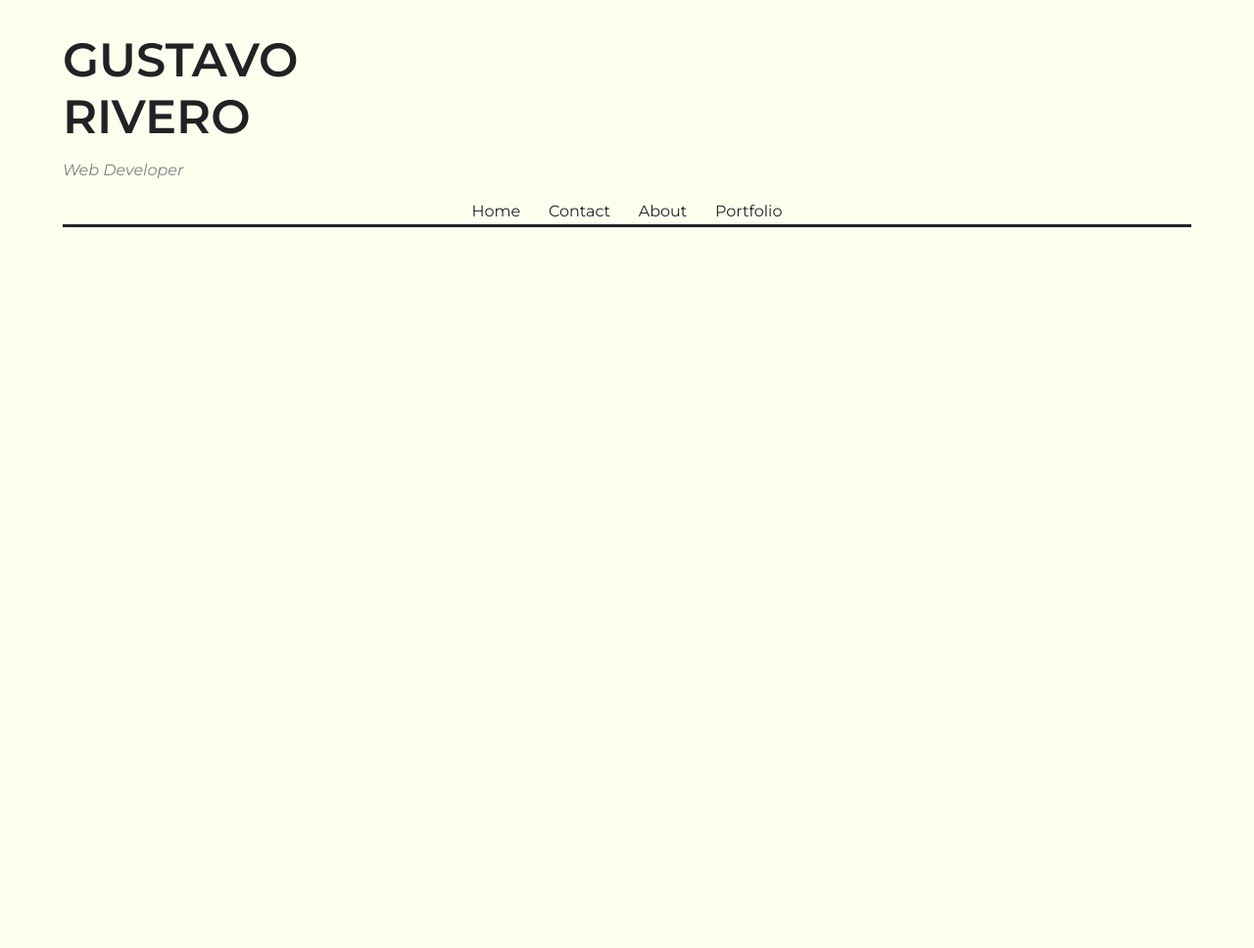
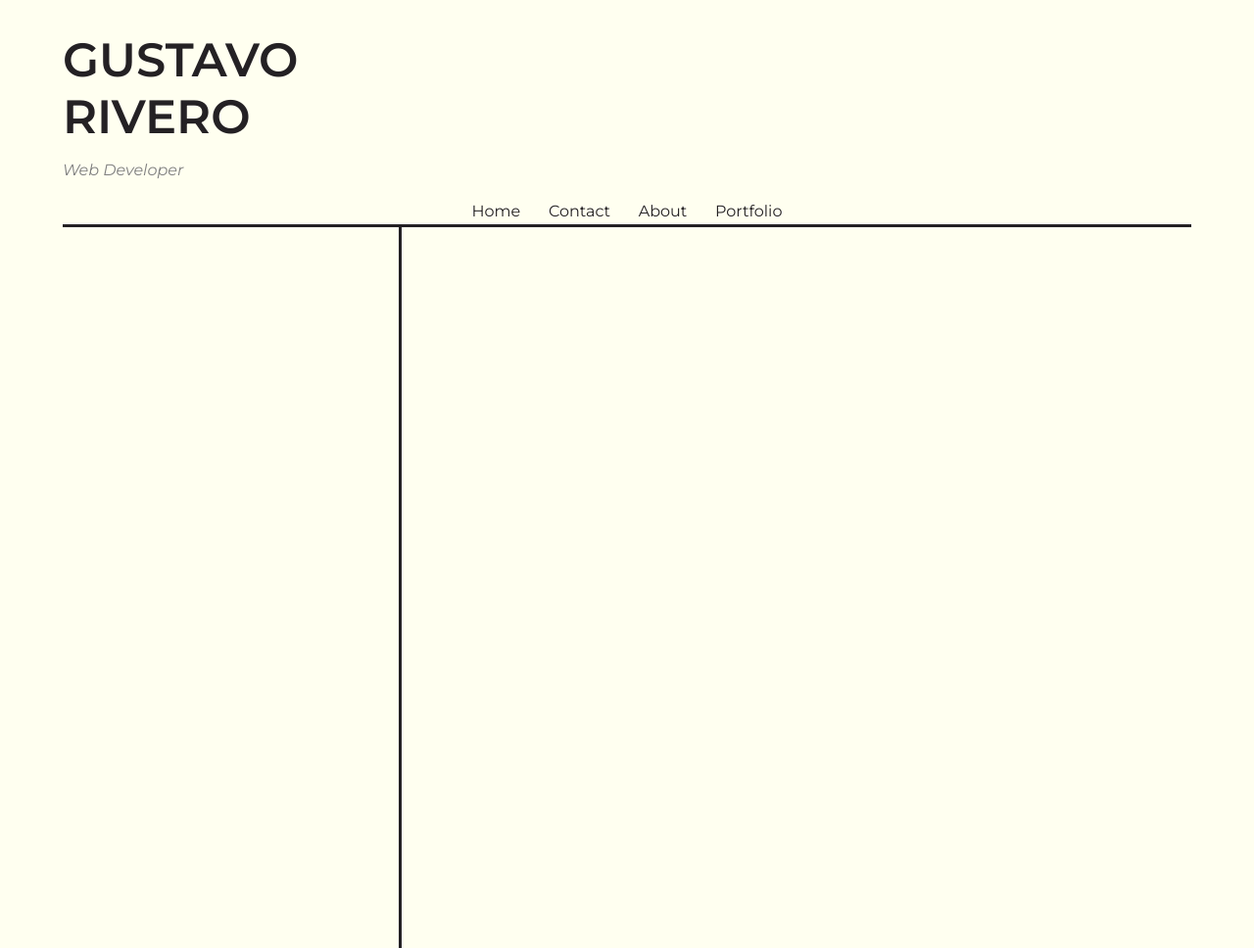
Before and after one commit to gusir22/Website-Portfolio, a Django app: page / in a window 1280 px wide. Shown: the whole page at 98% size. Before the commit the page ends 232 px from the top, so only its background shows below. Run offline with Django 5.2, Linux system fonts and the light colour scheme.

Commit message:
Integrate aside section

```diff
--- /dev/null
+++ b/static/css/aside.css
@@ -0,0 +1,7 @@
+aside {
+    height: 100%;
+    width: 30%;
+    border-right-style: solid;
+    border-right-color: var(--black);
+    border-right-width: 3px;
+}
--- a/templates/_base.html
+++ b/templates/_base.html
@@ -11,6 +11,8 @@
 <body>
     {% include "header-nav.html" %}
 
+    {% include "aside.html" %}
+
     {% block content %}
     {% endblock content %}
 
--- /dev/null
+++ b/templates/aside.html
@@ -0,0 +1,7 @@
+<aside>
+    <div class="container">
+        <div class="row">
+
+        </div>
+    </div>
+</aside>
```
